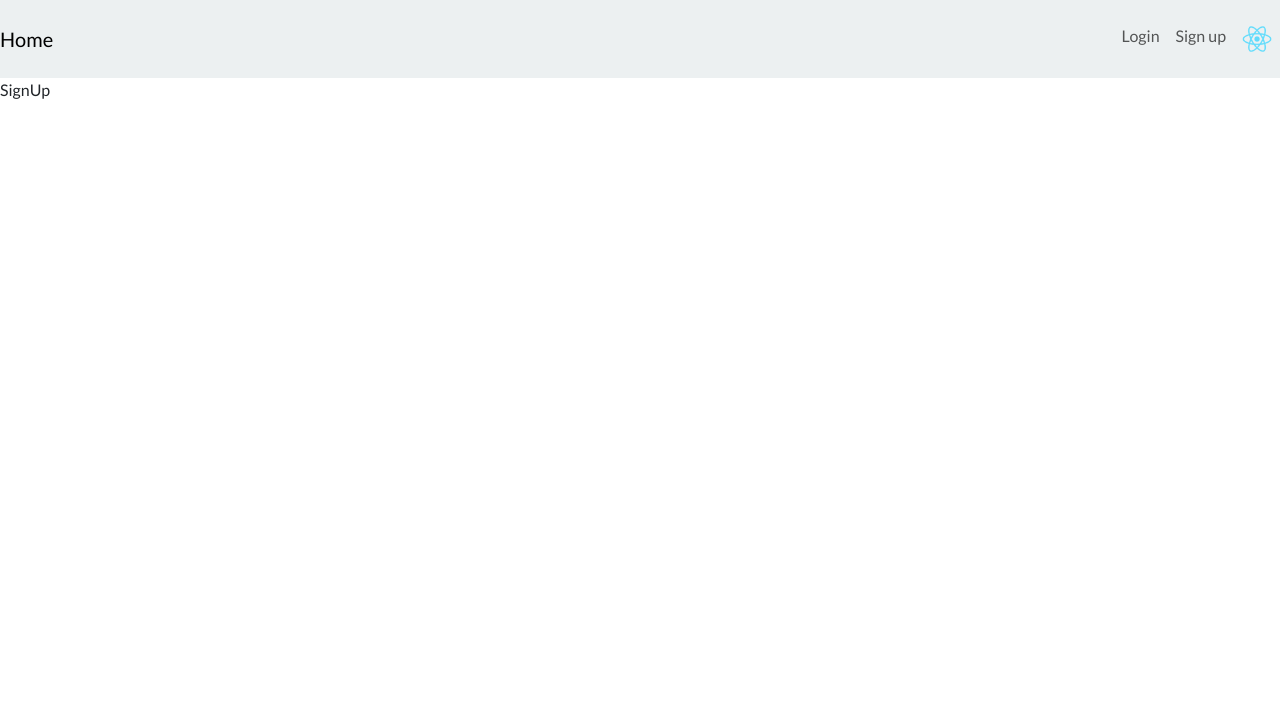
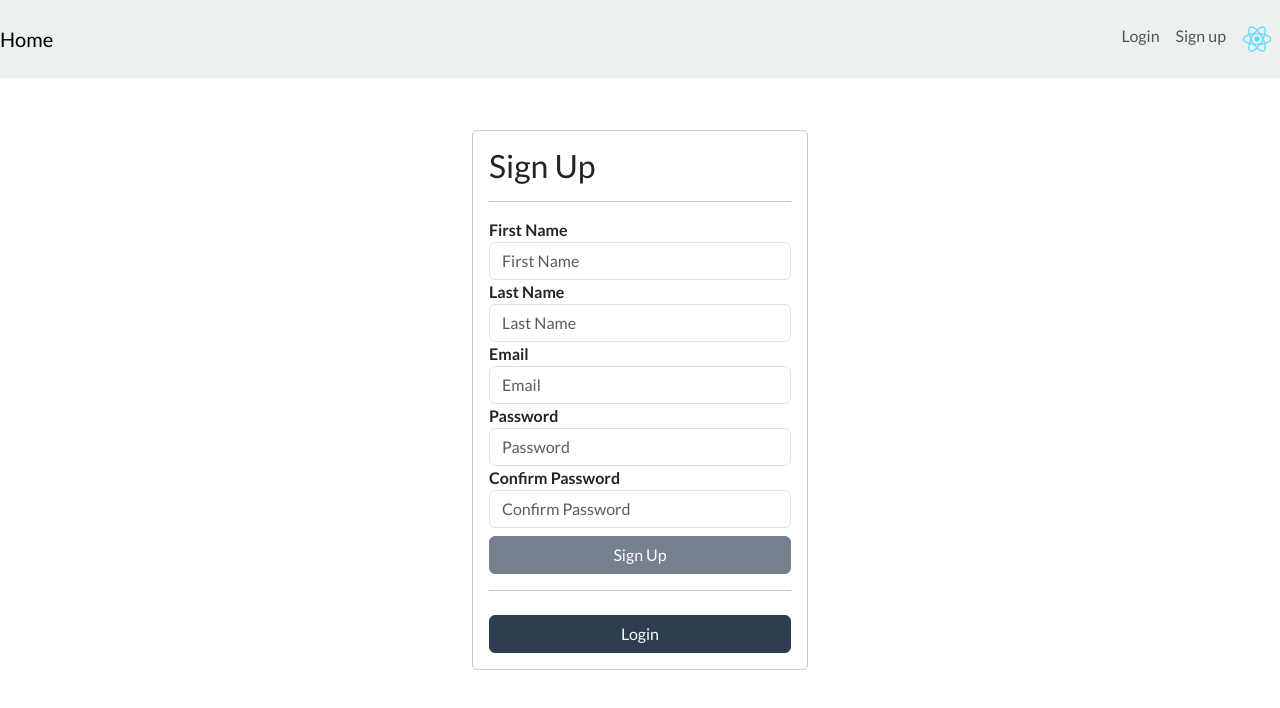
Before and after one commit to Manujitha98/veracity-technical-assessment, a React (Create React App) app in the folder front-end/: page /sign-up in a window 1280 px wide. Shown: the top 708 px of the page. Built offline with nearby package versions, Linux system fonts and the light colour scheme.

Commit message:
Feature/sign up page (#11)
* sign up page progress
created reusable input field component

* Sign up functionality added. Registered users are automatically logged in using jwt.

* fixed login button navigation

```diff
--- /dev/null
+++ b/front-end/src/components/FormElement.jsx
@@ -0,0 +1,25 @@
+import React from "react";
+import { Input } from "./Input";
+
+export const FormElement = ({
+  name,
+  type,
+  data,
+  handleInputChange,
+  placeholder = name,
+}) => {
+  return (
+    <>
+      <label htmlFor={name} className="fw-bold">
+        {placeholder}
+      </label>
+      <Input
+        name={name}
+        type={type}
+        data={data}
+        handleInputChange={handleInputChange}
+        placeholder={placeholder}
+      />
+    </>
+  );
+};
--- /dev/null
+++ b/front-end/src/components/Input.jsx
@@ -0,0 +1,21 @@
+import React from "react";
+
+export const Input = ({
+  name,
+  type,
+  data,
+  handleInputChange,
+  placeholder = name,
+}) => {
+  return (
+    <input
+      value={data[name]}
+      onChange={(e) => handleInputChange(e)}
+      type={type}
+      className="form-control"
+      name={name}
+      id={name}
+      placeholder={placeholder}
+    />
+  );
+};
--- a/front-end/src/components/navbar.jsx
+++ b/front-end/src/components/navbar.jsx
@@ -30,7 +30,7 @@ export const NavBar = () => {
               </Link>
             </li>
             <li className="nav-item">
-              <Link className="nav-link" to="/signup">
+              <Link className="nav-link" to="/sign-up">
                 Sign up
               </Link>
             </li>
--- a/front-end/src/pages/SignUp/SignUp.jsx
+++ b/front-end/src/pages/SignUp/SignUp.jsx
@@ -1,7 +1,112 @@
-import React from "react";
+import React, { useState } from "react";
+import { Link } from "react-router-dom";
+import { toast } from "react-toastify";
+import { FormElement } from "../../components/FormElement";
+import { userService } from "../../services/userService";
 
 const SignUp = () => {
-  return <div>SignUp</div>;
+  const [userDetails, setUserDetails] = useState({
+    firstName: "",
+    lastName: "",
+    email: "",
+    password: "",
+    confirmPassword: "",
+  });
+
+  const handleInputChange = (e) => {
+    const { name, value } = e.target;
+    setUserDetails({ ...userDetails, [name]: value });
+  };
+
+  const handleSubmit = async (e) => {
+    try {
+      await userService.register(userDetails);
+      window.location.href = "/";
+    } catch (ex) {
+      if (ex.response && ex.response.status === 400) {
+        toast.error(ex.response.data);
+      }
+    }
+  };
+
+  const validateForm = () => {
+    if (
+      !userDetails.email ||
+      !userDetails.password ||
+      !userDetails.confirmPassword ||
+      !userDetails.firstName ||
+      !userDetails.lastName
+    ) {
+      return true;
+    } else return false;
+  };
+
+  return (
+    <div className="div-center">
+      <div className="content login-box">
+        <h3>Sign Up</h3>
+        <hr />
+        <div className="form-group">
+          <FormElement
+            name={"firstName"}
+            type={"text"}
+            data={userDetails}
+            handleInputChange={handleInputChange}
+            placeholder={"First Name"}
+          />
+        </div>
+        <div className="form-group">
+          <FormElement
+            name={"lastName"}
+            type={"text"}
+            data={userDetails}
+            handleInputChange={handleInputChange}
+            placeholder={"Last Name"}
+          />
+        </div>
+        <div className="form-group">
+          <FormElement
+            name={"email"}
+            type={"email"}
+            data={userDetails}
+            handleInputChange={handleInputChange}
+            placeholder={"Email"}
+          />
+        </div>
+        <div className="form-group">
+          <FormElement
+            name={"password"}
+            type={"password"}
+            data={userDetails}
+            handleInputChange={handleInputChange}
+            placeholder={"Password"}
+          />
+        </div>
+
+        <div className="form-group">
+          <FormElement
+            name={"confirmPassword"}
+            type={"password"}
+            data={userDetails}
+            handleInputChange={handleInputChange}
+            placeholder={"Confirm Password"}
+          />
+        </div>
+
+        <button
+          className="btn btn-block btn-primary w-100 mt-md-2"
+          onClick={handleSubmit}
+          disabled={validateForm()}
+        >
+          Sign Up
+        </button>
+        <hr />
+        <Link className="btn btn-block btn-primary w-100 mt-md-2" to="/login">
+          Login
+        </Link>
+      </div>
+    </div>
+  );
 };
 
 export default SignUp;
--- /dev/null
+++ b/front-end/src/pages/SignUp/signup.css
@@ -0,0 +1,28 @@
+.div-center {
+  width: 400px;
+  height: 400px;
+  background-color: #fff;
+  position: absolute;
+  left: 0;
+  right: 0;
+  top: 0;
+  bottom: 0;
+  margin: auto;
+  max-width: 100%;
+  max-height: 100%;
+  overflow: auto;
+  padding: 1em 2em;
+  display: table;
+}
+
+div.content {
+  display: table-cell;
+  vertical-align: middle;
+}
+
+/* add a border around the div */
+.login-box {
+  border: 1px solid #ccc;
+  padding: 1em;
+  border-radius: 5px;
+}
--- a/front-end/src/services/authService.js
+++ b/front-end/src/services/authService.js
@@ -11,7 +11,7 @@ export async function login(email, password) {
     email,
     password,
   });
-  sessionStorage.setItem("token", jwt);
+  loginWithJwt(jwt);
 }
 
 export function loginWithJwt(jwt) {
--- /dev/null
+++ b/front-end/src/services/userService.js
@@ -0,0 +1,24 @@
+import http from "./httpService";
+import { endpoint } from "../config.js";
+import authService from "./authService";
+
+export async function register(user) {
+  try {
+    const { data: jwt } = await http.post(`${endpoint}/users`, {
+      firstName: user.firstName,
+      lastName: user.lastName,
+      email: user.email,
+      password: user.password,
+    });
+    authService.loginWithJwt(jwt);
+    return true;
+  } catch (error) {
+    throw error;
+  }
+}
+
+const userService = {
+  register,
+};
+
+export { userService };
```
